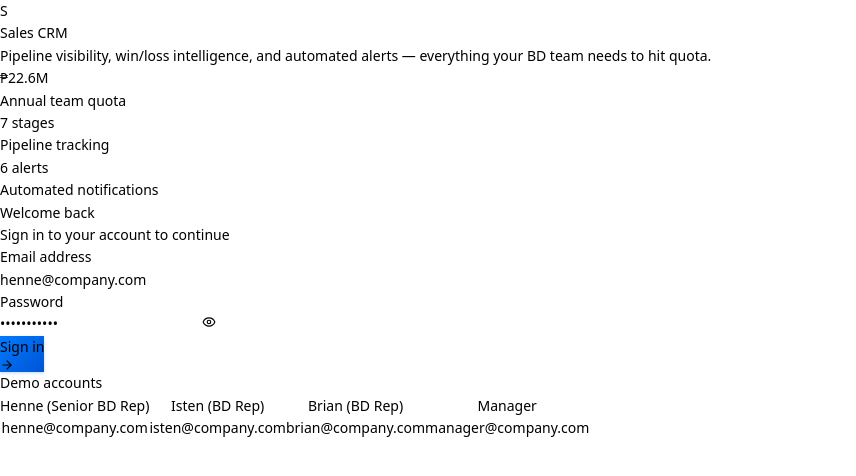
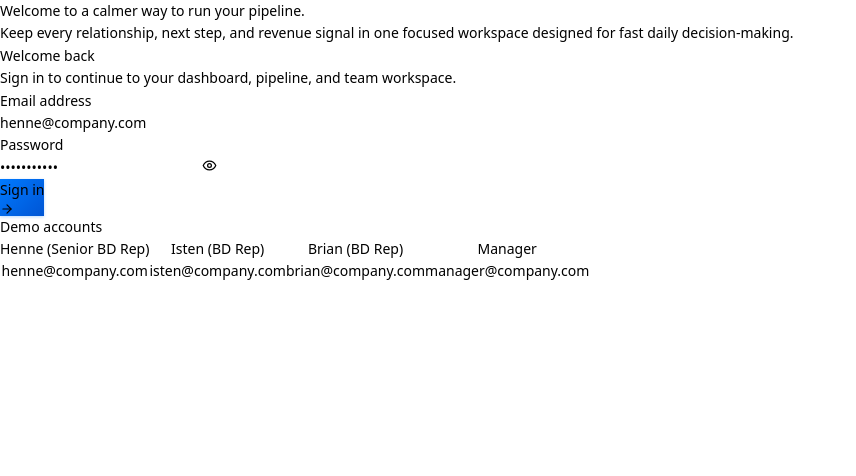
Before and after one commit to zeandarra-giva/project-sales-crm, a React (Vite) app in the folder frontend/: page /login in a window 1280 px wide. Shown: the top 476 px of the page, without its empty margins (0-856 px from the left). Built offline with nearby package versions, Linux system fonts and the light colour scheme; the HTML template or start-up script is replaced by a standard one.

Commit message:
refactor login page ui

```diff
--- a/frontend/src/pages/ExecutiveDashboard.tsx
+++ b/frontend/src/pages/ExecutiveDashboard.tsx
@@ -15,19 +15,33 @@ import type { PipelineStage } from '../types';
 const COLORS = ['#4f6ef7', '#10b981', '#f59e0b', '#8b5cf6', '#e11d48', '#0891b2'];
 
 export interface ExecData {
-  quarter: number;
-  year: number;
-  metrics: {
-    teamActual: number;
-    teamQuota: number;
-    teamForecast: number;
-    attainment: number;
-    pipelineByStage: { stage: string; count: number; value: number }[];
-    stuckDeals: { id: string; dealName: string; stage: string; bdName: string; daysStuck: number }[];
-    leaderboard: { bdId: string; name: string; closedRevenue: number; dealCount: number; quota: number; attainment: number }[];
-    dealsByAccountType: { accountType: string; count: number; revenue: number }[];
-    servicePerformance: { service: string; dealCount: number; revenue: number }[];
+  team?: {
+    total_revenue: number;
+    total_quota: number;
+    sales_forecast: number;
+    attainment_pct: number;
   };
+  leaderboard: {
+    bd_id: string;
+    first_name: string;
+    last_name: string;
+    revenue: number;
+    quota: number;
+    attainment_pct: number;
+    win_rate?: number;
+    rank?: number;
+  }[];
+  stuck_deals: {
+    deal_id: string;
+    deal_name: string;
+    stage_name: string;
+    first_name: string;
+    last_name: string;
+    days_in_stage: number;
+  }[];
+  pipeline_by_stage: { stage_name: string; deal_count: number; total_value: number }[];
+  by_account_type: { account_type: string; deal_count: number; revenue: number }[];
+  by_service: { service_name: string; deal_count: number; revenue: number }[];
 }
 
 export default function ExecutiveDashboard() {
@@ -77,12 +91,11 @@ export default function ExecutiveDashboard() {
     );
   }
 
-  const { metrics } = data;
-  const stageData = metrics.pipelineByStage.filter(s => !['Closed Won', 'Closed Lost'].includes(s.stage));
+  const stageData = (data.pipeline_by_stage || []).filter(s => !['Closed Won', 'Closed Lost'].includes(s.stage_name));
 
   return (
     <div className="flex flex-col h-full">
-      <Header title="Executive Dashboard" subtitle={`Team-wide performance · Q${data.quarter} ${data.year}`} />
+      <Header title="Executive Dashboard" subtitle={`Team-wide performance · Q${selectedQuarter} ${selectedYear}`} />
 
       <div className="flex-1 overflow-y-auto p-6">
         <div className="flex items-center gap-3 mb-6 flex-wrap">
@@ -112,10 +125,10 @@ export default function ExecutiveDashboard() {
         </div>
         {/* Team metrics */}
         <div className="grid grid-cols-2 lg:grid-cols-4 gap-3 mb-4">
-          <MetricCard label="Team Actual" value={formatCurrency(metrics.teamActual, true)} sub="Closed Won" accent="#10b981" delay={0} />
-          <MetricCard label="Team Quota" value={formatCurrency(metrics.teamQuota, true)} sub={`Q${data.quarter} ${data.year}`} accent="#4f6ef7" delay={50} />
-          <MetricCard label="Team Forecast" value={formatCurrency(metrics.teamForecast, true)} sub="Won + Weighted Pipeline" accent="#8b5cf6" delay={100} />
-          <MetricCard label="Attainment" value={`${metrics.attainment}%`} sub="of quarterly quota" accent="#f59e0b" delay={150} />
+          <MetricCard label="Team Actual" value={formatCurrency(data.team?.total_revenue || 0, true)} sub="Closed Won" accent="#10b981" delay={0} />
+          <MetricCard label="Team Quota" value={formatCurrency(data.team?.total_quota || 0, true)} sub={`Q${selectedQuarter} ${selectedYear}`} accent="#4f6ef7" delay={50} />
+          <MetricCard label="Team Forecast" value={formatCurrency(data.team?.sales_forecast || 0, true)} sub="Won + Weighted Pipeline" accent="#8b5cf6" delay={100} />
+          <MetricCard label="Attainment" value={`${data.team?.attainment_pct || 0}%`} sub="of quarterly quota" accent="#f59e0b" delay={150} />
         </div>
 
         <div className="grid grid-cols-1 lg:grid-cols-3 gap-4 mb-4">
@@ -129,12 +142,12 @@ export default function ExecutiveDashboard() {
                     <CartesianGrid strokeDasharray="3 3" stroke="#f0f2f8" horizontal={false} />
                     <XAxis type="number" tick={{ fill: '#6b7280', fontSize: 11 }} axisLine={false} tickLine={false}
                       tickFormatter={v => `₱${(v / 1000000).toFixed(1)}M`} />
-                    <YAxis type="category" dataKey="stage" tick={{ fill: '#8b90a8', fontSize: 11 }} axisLine={false} tickLine={false} width={100} />
+                    <YAxis type="category" dataKey="stage_name" tick={{ fill: '#8b90a8', fontSize: 11 }} axisLine={false} tickLine={false} width={100} />
                     <Tooltip
                       contentStyle={{ background: '#fff', border: '1px solid #e2e6f0', borderRadius: 8, fontSize: 12, color: '#1a1d2e' }}
                       formatter={(val: number) => [formatCurrency(val), 'Value']}
                     />
-                    <Bar dataKey="value" fill="#4f6ef730" stroke="#4f6ef7" strokeWidth={1} radius={[0, 4, 4, 0]} />
+                    <Bar dataKey="total_value" fill="#4f6ef730" stroke="#4f6ef7" strokeWidth={1} radius={[0, 4, 4, 0]} />
                   </BarChart>
                 </ResponsiveContainer>
               ) : (
@@ -148,22 +161,22 @@ export default function ExecutiveDashboard() {
             <div className="flex items-center gap-2 mb-4">
               <AlertTriangle size={14} className="text-[#d97706]" />
               <span className="text-xs font-semibold font-display text-[#d97706] uppercase tracking-wider">Stuck Deals</span>
-              <Badge variant="warning" size="sm">{metrics.stuckDeals.length}</Badge>
+              <Badge variant="warning" size="sm">{(data.stuck_deals || []).length}</Badge>
             </div>
             <div className="flex flex-col gap-3">
-              {metrics.stuckDeals.map(deal => (
-                <div key={deal.id} className="p-3 bg-[#f4f6fb] border border-[#d9770620] rounded-xl">
+              {(data.stuck_deals || []).map(deal => (
+                <div key={deal.deal_id} className="p-3 bg-[#f4f6fb] border border-[#d9770620] rounded-xl">
                   <div className="flex items-start justify-between gap-2 mb-2">
-                    <span className="text-xs font-semibold text-[#1a1d2e]">{deal.dealName}</span>
-                    <span className="text-xs text-[#d97706] font-bold">{deal.daysStuck}d</span>
+                    <span className="text-xs font-semibold text-[#1a1d2e]">{deal.deal_name}</span>
+                    <span className="text-xs text-[#d97706] font-bold">{deal.days_in_stage}d</span>
                   </div>
                   <div className="flex items-center justify-between">
-                    <StagePill stage={deal.stage as PipelineStage} size="sm" />
-                    <span className="text-xs text-[#8b90a8]">{deal.bdName}</span>
+                    <StagePill stage={deal.stage_name as PipelineStage} size="sm" />
+                    <span className="text-xs text-[#8b90a8]">{deal.first_name} {deal.last_name}</span>
                   </div>
                 </div>
               ))}
-              {metrics.stuckDeals.length === 0 && (
+              {(data.stuck_deals || []).length === 0 && (
                 <div className="text-center py-8 text-xs text-[#8b90a8]">No stuck deals</div>
               )}
             </div>
@@ -174,7 +187,7 @@ export default function ExecutiveDashboard() {
         <Card className="p-5 mb-4">
           <div className="flex items-center gap-2 mb-4">
             <Trophy size={14} className="text-[#d97706]" />
-            <span className="text-xs font-semibold font-display text-[#4a5068] uppercase tracking-wider">BD Leaderboard · Q{data.quarter} {data.year}</span>
+            <span className="text-xs font-semibold font-display text-[#4a5068] uppercase tracking-wider">BD Leaderboard · Q{selectedQuarter} {selectedYear}</span>
           </div>
           <div className="flex flex-col gap-0">
             {/* Header */}
@@ -186,29 +199,29 @@ export default function ExecutiveDashboard() {
               <div className="col-span-2 text-[10px] text-[#8b90a8] uppercase tracking-wider">Deals</div>
             </div>
 
-            {metrics.leaderboard.map((entry, index) => {
+            {(data.leaderboard || []).map((entry, index) => {
               const rankColors = ['#f59e0b', '#8b90a8', '#cd7f32'];
-              const attPct = Math.round(entry.attainment * 10) / 10;
+              const attPct = Math.round((entry.attainment_pct || 0) * 10) / 10;
               return (
-                <div key={entry.bdId} className="grid grid-cols-12 gap-4 py-3 border-b border-[#f0f2f8] hover:bg-[#fafbfd] transition-colors">
+                <div key={entry.bd_id} className="grid grid-cols-12 gap-4 py-3 border-b border-[#f0f2f8] hover:bg-[#fafbfd] transition-colors">
                   <div className="col-span-1 flex items-center">
                     <span className="text-sm font-bold font-display" style={{ color: rankColors[index] || '#4a4f6b' }}>
-                      {index + 1}
+                      {entry.rank || index + 1}
                     </span>
                   </div>
                   <div className="col-span-3 flex items-center gap-2">
-                    <Avatar name={entry.name} size="sm" />
+                    <Avatar name={`${entry.first_name} ${entry.last_name}`} size="sm" />
                     <div className="min-w-0">
-                      <div className="text-xs font-semibold text-[#1a1d2e] truncate">{entry.name}</div>
+                      <div className="text-xs font-semibold text-[#1a1d2e] truncate">{entry.first_name} {entry.last_name}</div>
                     </div>
                   </div>
                   <div className="col-span-3 flex items-center">
-                    <span className="text-sm font-bold font-display text-[#1a1d2e]">{formatCurrency(entry.closedRevenue, true)}</span>
+                    <span className="text-sm font-bold font-display text-[#1a1d2e]">{formatCurrency(entry.revenue, true)}</span>
                   </div>
                   <div className="col-span-3 flex flex-col justify-center gap-1">
                     <div className="flex justify-between text-xs">
                       <span className="text-[#4a5068]">{attPct}%</span>
-                      <span className="text-[#8b90a8]">{formatCurrency(entry.quota, true)}</span>
+                      <span className="text-[#8b90a8]">{formatCurrency(entry.quota || 0, true)}</span>
                     </div>
                     <ProgressBar
                       value={Math.min(attPct, 100)}
@@ -216,8 +229,8 @@ export default function ExecutiveDashboard() {
                     />
                   </div>
                   <div className="col-span-2 flex items-center">
-                    <Badge variant={entry.dealCount > 0 ? 'success' : 'neutral'} size="sm">
-                      {entry.dealCount} won
+                    <Badge variant={(entry.win_rate || 0) > 50 ? 'success' : 'neutral'} size="sm">
+                      {entry.win_rate || 0}% win
                     </Badge>
                   </div>
                 </div>
@@ -229,17 +242,17 @@ export default function ExecutiveDashboard() {
         <div className="grid grid-cols-1 lg:grid-cols-2 gap-4">
           {/* Deals by account type */}
           <Card className="p-5">
-            <div className="text-xs font-semibold font-display text-[#4a5068] uppercase tracking-wider mb-4">Deals by Account Type · Q{data.quarter}</div>
+            <div className="text-xs font-semibold font-display text-[#4a5068] uppercase tracking-wider mb-4">Deals by Account Type · Q{selectedQuarter}</div>
             <div className="flex flex-col gap-2">
-              {metrics.dealsByAccountType.length > 0 ? metrics.dealsByAccountType.map((item, i) => (
-                <div key={item.accountType} className="flex items-center justify-between gap-3 py-2 border-b border-[#f0f2f8]">
+              {(data.by_account_type || []).length > 0 ? data.by_account_type.map((item, i) => (
+                <div key={item.account_type} className="flex items-center justify-between gap-3 py-2 border-b border-[#f0f2f8]">
                   <div className="flex items-center gap-2">
                     <div className="w-2 h-2 rounded-full" style={{ background: COLORS[i % COLORS.length] }} />
-                    <span className="text-xs text-[#4a5068]">{item.accountType}</span>
+                    <span className="text-xs text-[#4a5068]">{item.account_type}</span>
                   </div>
                   <div className="flex items-center gap-3">
                     <span className="text-xs font-semibold text-[#1a1d2e]">{formatCurrency(item.revenue, true)}</span>
-                    <Badge variant="neutral" size="sm">{item.count} deals</Badge>
+                    <Badge variant="neutral" size="sm">{item.deal_count} deals</Badge>
                   </div>
                 </div>
               )) : (
@@ -249,14 +262,14 @@ export default function ExecutiveDashboard() {
           </Card>
 
           {/* Service performance */}
-          <Card className="p-5">
-            <div className="text-xs font-semibold font-display text-[#4a5068] uppercase tracking-wider mb-4">Service Performance</div>
-            <div className="flex flex-col gap-2">
-              {metrics.servicePerformance.length > 0 ? metrics.servicePerformance.map(svc => (
-                <div key={svc.service} className="flex items-center justify-between gap-3 py-2 border-b border-[#f0f2f8]">
+            <Card className="p-5">
+              <div className="text-xs font-semibold font-display text-[#4a5068] uppercase tracking-wider mb-4">Service Performance</div>
+              <div className="flex flex-col gap-2">
+              {(data.by_service || []).length > 0 ? data.by_service.map(svc => (
+                <div key={svc.service_name} className="flex items-center justify-between gap-3 py-2 border-b border-[#f0f2f8]">
                   <div className="min-w-0">
-                    <div className="text-xs font-semibold text-[#1a1d2e]">{svc.service}</div>
-                    <div className="text-[10px] text-[#8b90a8]">{svc.dealCount} deals</div>
+                    <div className="text-xs font-semibold text-[#1a1d2e]">{svc.service_name}</div>
+                    <div className="text-[10px] text-[#8b90a8]">{svc.deal_count} deals</div>
                   </div>
                   <div className="flex items-center gap-3 flex-shrink-0">
                     <span className="text-xs font-bold text-[#1a1d2e]">{formatCurrency(svc.revenue, true)}</span>
--- a/frontend/src/pages/Login.tsx
+++ b/frontend/src/pages/Login.tsx
@@ -34,41 +34,33 @@ export default function LoginPage() {
   };
 
   return (
-    <div className="min-h-screen bg-[#f4f6fb] flex">
-      {/* Left panel - branding */}
-      <div className="hidden lg:flex flex-col justify-between w-[480px] bg-[#f0f2f8] border-r border-[#e2e6f0] p-12 flex-shrink-0">
-        <div>
-          <div className="w-12 h-12 rounded-2xl bg-[#3d5af1] flex items-center justify-center mb-8">
-            <span className="text-white font-bold font-display text-xl">S</span>
+    <div className="min-h-screen overflow-hidden bg-[#faf9fe] text-[#2f323a] antialiased">
+      <div className="pointer-events-none absolute inset-0">
+        <div className="absolute left-[-12%] top-[-8%] h-[420px] w-[420px] rounded-full bg-[radial-gradient(circle,_rgba(0,122,255,0.18)_0%,_rgba(0,122,255,0.03)_52%,_transparent_72%)]" />
+        <div className="absolute bottom-[-18%] right-[-8%] h-[520px] w-[520px] rounded-full bg-[radial-gradient(circle,_rgba(191,219,254,0.45)_0%,_rgba(255,255,255,0)_70%)]" />
+        <div className="absolute inset-0 bg-[linear-gradient(180deg,rgba(255,255,255,0.72)_0%,rgba(243,243,250,0.84)_100%)]" />
       </div>
-          <h1 className="font-bold text-4xl font-display text-[#1a1d2e] leading-tight mb-4">
-            Sales CRM
+
+      <div className="relative flex min-h-screen items-center justify-center p-5 sm:p-8 lg:p-10">
+        <div className="grid w-full max-w-[1320px] overflow-hidden rounded-[28px] bg-[rgba(255,255,255,0.74)] shadow-[0_30px_80px_rgba(47,50,58,0.08)] backdrop-blur-[20px] lg:grid-cols-[1.05fr_0.95fr]">
+          <section className="relative flex min-h-[420px] items-center bg-[linear-gradient(180deg,rgba(255,255,255,0.76)_0%,rgba(243,243,250,0.92)_100%)] p-8 sm:p-10 lg:p-14">
+            <div className="max-w-[580px]">
+              <h1 className="max-w-[12ch] text-4xl font-semibold leading-[1.02] tracking-[-0.04em] text-[#2f323a] sm:text-5xl lg:text-6xl">
+                Welcome to a calmer way to run your pipeline.
               </h1>
-          <p className="text-[#4a5068] text-base leading-relaxed">
-            Pipeline visibility, win/loss intelligence, and automated alerts — everything your BD team needs to hit quota.
+              <p className="mt-5 max-w-[48ch] text-base leading-7 text-[#5c5f68] sm:text-lg">
+                Keep every relationship, next step, and revenue signal in one focused workspace designed for fast daily decision-making.
               </p>
             </div>
+          </section>
 
-        <div className="space-y-4">
-          {[
-            { stat: '₱22.6M', label: 'Annual team quota' },
-            { stat: '7 stages', label: 'Pipeline tracking' },
-            { stat: '6 alerts', label: 'Automated notifications' },
-          ].map(item => (
-            <div key={item.stat} className="flex items-center gap-4 p-4 bg-white border border-[#e2e6f0] rounded-xl">
-              <div className="text-2xl font-bold font-display text-accent-gradient">{item.stat}</div>
-              <div className="text-sm text-[#4a5068]">{item.label}</div>
-            </div>
-          ))}
-        </div>
-      </div>
-
-      {/* Right panel - login form */}
-      <div className="flex-1 flex items-center justify-center p-8">
-        <div className="w-full max-w-sm">
+          <section className="flex items-center justify-center bg-[rgba(255,255,255,0.58)] p-8 sm:p-10 lg:p-14">
+            <div className="w-full max-w-md">
               <div className="mb-8">
-            <h2 className="text-2xl font-bold font-display text-[#1a1d2e] mb-1">Welcome back</h2>
-            <p className="text-sm text-[#4a5068]">Sign in to your account to continue</p>
+                <h2 className="mt-3 text-3xl font-semibold tracking-[-0.03em] text-[#2f323a]">Welcome back</h2>
+                <p className="mt-2 text-sm leading-6 text-[#5c5f68]">
+                  Sign in to continue to your dashboard, pipeline, and team workspace.
+                </p>
               </div>
 
               <form onSubmit={handleLogin} className="flex flex-col gap-4">
@@ -81,51 +73,60 @@ export default function LoginPage() {
                   required
                 />
                 <div className="flex flex-col gap-1.5">
-              <label className="text-xs font-medium text-[#4a5068] uppercase tracking-wider">Password</label>
+                  <label className="text-xs font-medium uppercase tracking-wider text-[#5c5f68]">Password</label>
                   <div className="relative">
                     <input
                       type={showPass ? 'text' : 'password'}
                       value={password}
                       onChange={e => setPassword(e.target.value)}
-                  className="w-full h-9 bg-white border border-[#e2e6f0] rounded-[10px] px-3 pr-10 text-sm text-[#1a1d2e] placeholder-[#8b90a8] focus:outline-none focus:border-[#3d5af1] focus:ring-2 focus:ring-[#4f6ef720] transition-all"
+                      className="h-11 w-full rounded-xl border border-[rgba(176,177,187,0.2)] bg-[rgba(255,255,255,0.95)] px-3 pr-10 text-sm text-[#2f323a] placeholder-[#8b90a8] outline-none transition-all focus:border-[#007aff] focus:ring-4 focus:ring-[rgba(0,122,255,0.14)]"
                       placeholder="Password"
                       required
                     />
-                <button type="button" onClick={() => setShowPass(!showPass)} className="absolute right-3 top-1/2 -translate-y-1/2 text-[#4a5068] hover:text-[#4a5068]">
-                  {showPass ? <EyeOff size={14} /> : <Eye size={14} />}
+                    <button
+                      type="button"
+                      onClick={() => setShowPass(!showPass)}
+                      className="absolute right-3 top-1/2 -translate-y-1/2 text-[#64748b] transition-colors hover:text-[#2f323a]"
+                    >
+                      {showPass ? <EyeOff size={15} /> : <Eye size={15} />}
                     </button>
                   </div>
                 </div>
 
-            {error && <p className="text-xs text-[#e11d48] bg-[#fff1f2] border border-[#fecdd3] rounded-lg px-3 py-2">{error}</p>}
+                {error && (
+                  <p className="rounded-xl bg-[#fff1f2] px-3 py-2 text-xs text-[#e11d48]">
+                    {error}
+                  </p>
+                )}
 
-            <Button type="submit" loading={loading} className="mt-1">
+                <Button type="submit" loading={loading} className="mt-2 h-11">
                   Sign in
                   <ArrowRight size={14} />
                 </Button>
               </form>
 
-          {/* Demo accounts */}
               <div className="mt-8">
-            <div className="flex items-center gap-3 mb-4">
-              <div className="h-px flex-1 bg-[#ffffff0a]" />
-              <span className="text-xs text-[#4a5068]">Demo accounts</span>
-              <div className="h-px flex-1 bg-[#ffffff0a]" />
+                <div className="mb-4 flex items-center gap-3">
+                  <div className="h-px flex-1 bg-[rgba(176,177,187,0.24)]" />
+                  <span className="text-[11px] uppercase tracking-[0.18em] text-[#5c5f68]">Demo accounts</span>
+                  <div className="h-px flex-1 bg-[rgba(176,177,187,0.24)]" />
                 </div>
-            <div className="grid grid-cols-2 gap-2">
+                <div className="grid gap-2 sm:grid-cols-2">
                   {DEMO_USERS.map(user => (
                     <button
                       key={user.email}
                       onClick={() => { setEmail(user.email); setPassword(user.password); }}
-                  className="text-left p-2.5 bg-white border border-[#e2e6f0] rounded-xl hover:border-[#a5b4fc] transition-all"
+                      className="rounded-2xl bg-[rgba(243,243,250,0.88)] p-3 text-left transition-all hover:bg-[rgba(231,231,240,0.96)]"
                     >
-                  <div className="text-xs font-medium text-[#4a5068]">{user.label}</div>
-                  <div className="text-[10px] text-[#4a5068] truncate mt-0.5">{user.email}</div>
+                      <div className="text-xs font-semibold text-[#2f323a]">{user.label}</div>
+                      <div className="mt-1 truncate text-[11px] text-[#5c5f68]">{user.email}</div>
                     </button>
                   ))}
                 </div>
               </div>
             </div>
+          </section>
+        </div>
       </div>
     </div>
   );
```
Also changed, not shown: 5 other files (tests, documents, lock files or other folders). Lines whose indentation alone changed are shown as unchanged.
